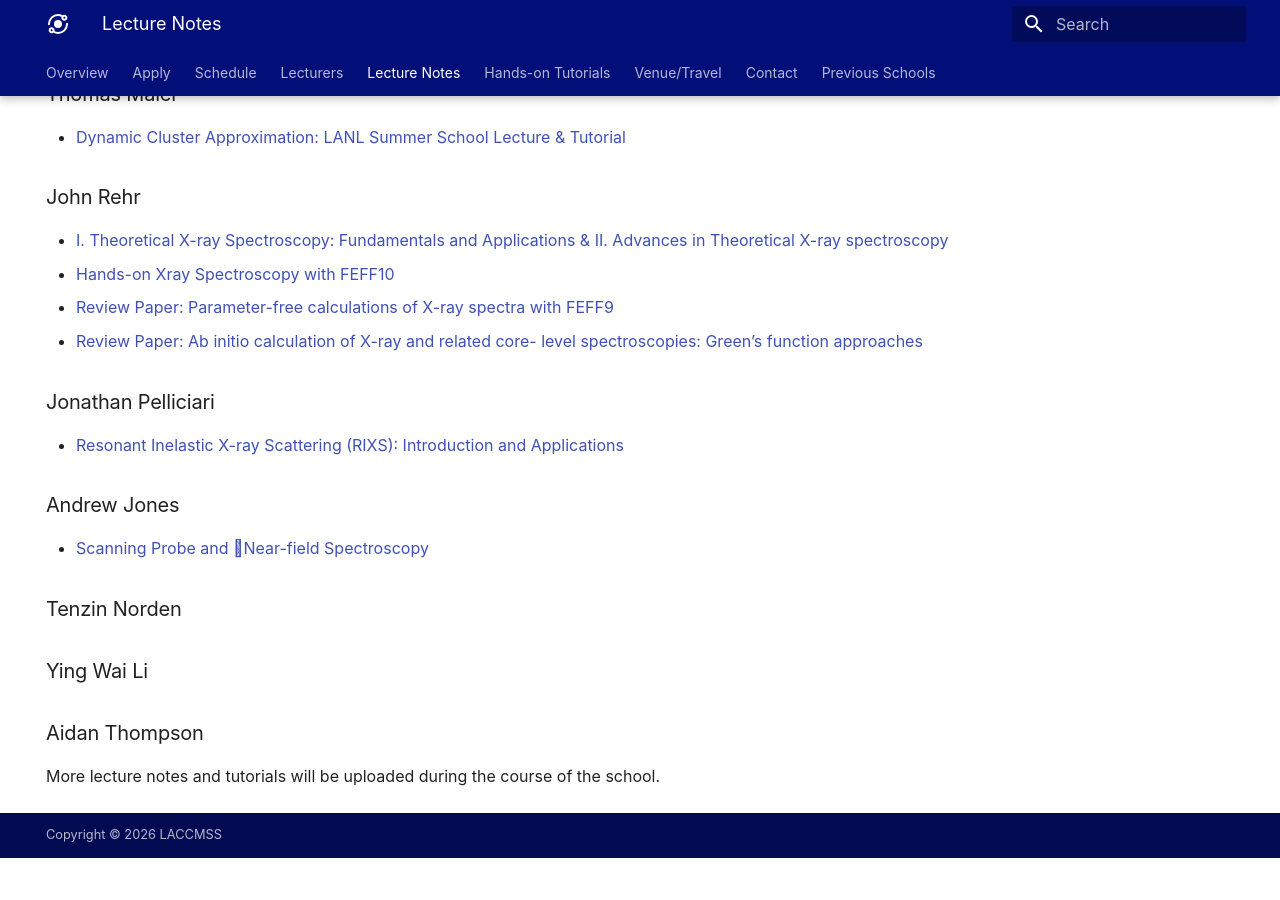
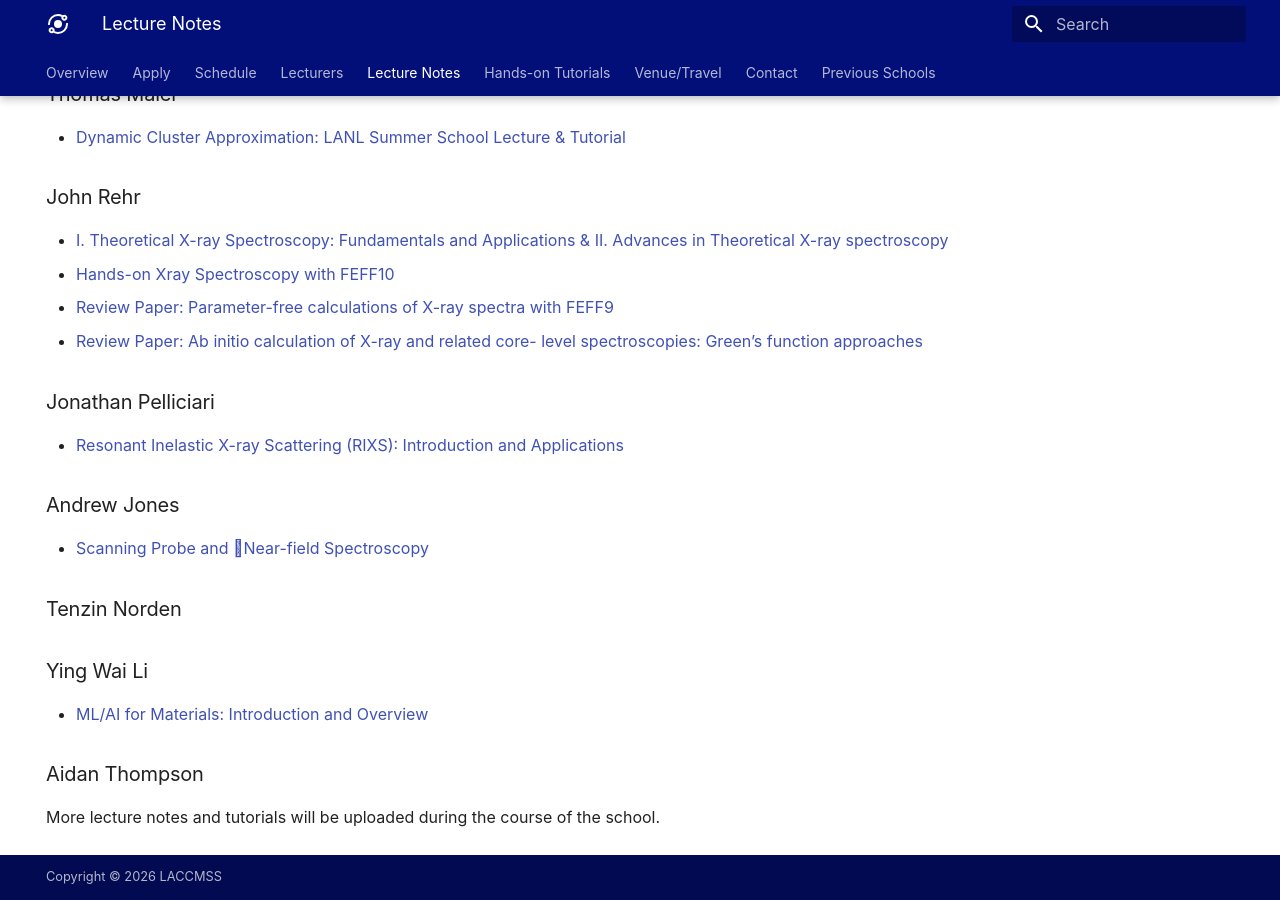
Before and after one commit to LACCMSS/2026, an MkDocs documentation site: the page built from docs/lecture_notes.md, in a window 1280 px wide and 900 px high, scrolled down 1466 px. Built offline with MkDocs 1.6.1 and Material for MkDocs 9.7.7, drawn with Linux system fonts in a browser that asks for light colours; some web fonts are replaced; before the commit the page ends 2324 px from its top, so only the background shows below that.

Commit message:
Update lecture_notes.md

```diff
--- a/docs/lecture_notes.md
+++ b/docs/lecture_notes.md
@@ -61,6 +61,7 @@ title: Lecture Notes
 ### Tenzin Norden
 
 ### Ying Wai Li
+-  [ML/AI for Materials: Introduction and Overview](assets/Lecture_Data/Ying_Wai_Li/LACCMSS2026_YingWaiLi.pdf){target="_blank"}
 
 ### Aidan Thompson
 
```
Also changed, not shown: 1 other file.
